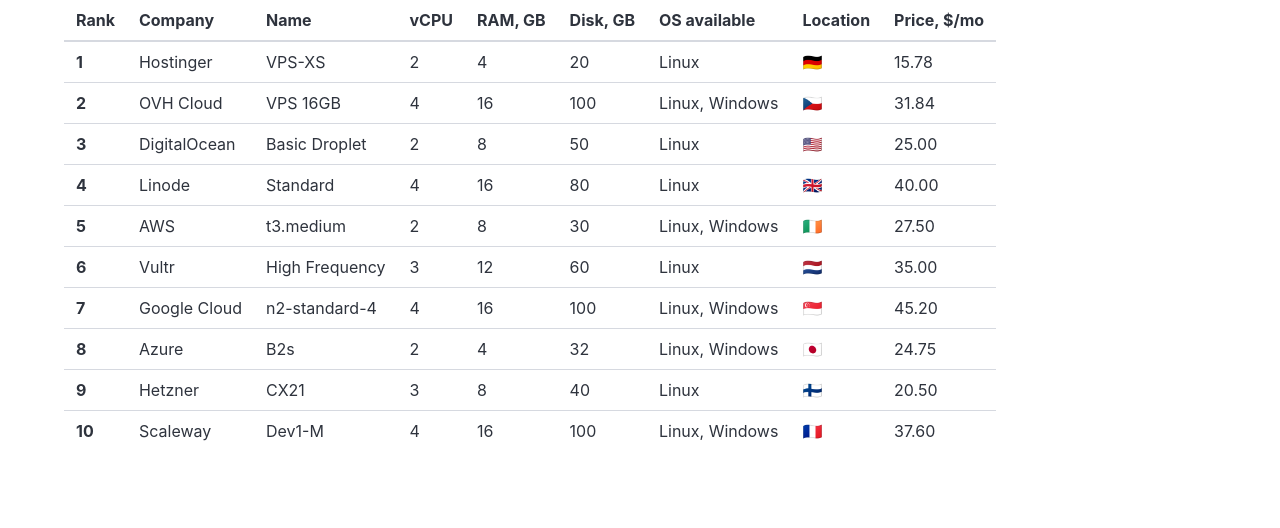
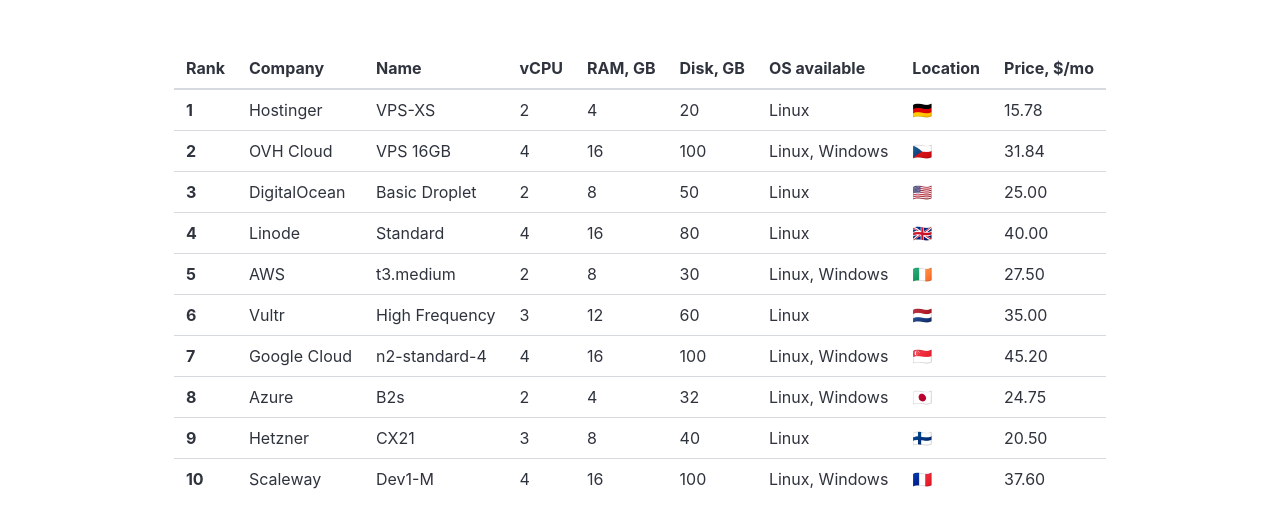
Before and after one commit to Boring-Mind/vps-compare, a Django app: template app/home_page/templates/home_page.html in a window 1280 px wide. Shown: the part 56-584 px from the top of the page. Run offline with Django 5.2, Linux system fonts and the light colour scheme; the template is opened without the code that fills it, so the values that code supplies are empty; parts of the project's set-up code (start-up, migrations or seed data) failed here and were passed over.

Commit message:
feat: centered table on home page

```diff
--- a/app/home_page/templates/home_page.html
+++ b/app/home_page/templates/home_page.html
@@ -66,8 +66,8 @@
         </div>
       </div>
     </nav>
-    <div class="container">
-      <table class="table">
+    <div class="is-flex is-justify-content-center mt-6">
+      <table class="table is-hoverable is-size-6">
         <thead>
           <tr>
             <th>Rank</th>
```
